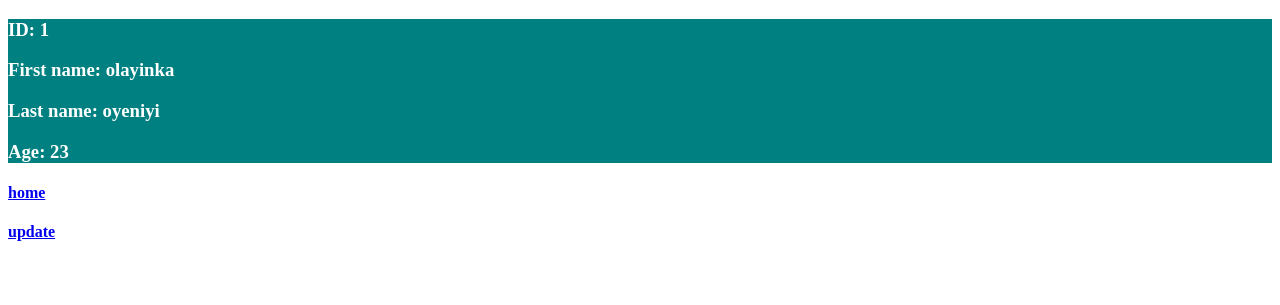
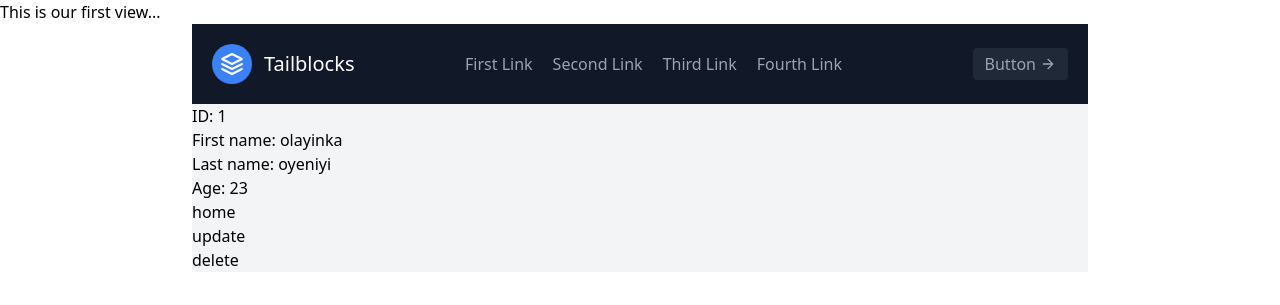
Before and after one commit to Taoheed-O/CRM_w_Django, a Django app: page /1/ in a window 1280 px wide. Shown: the top 305 px of the page. Run offline with Django 3.2, Linux system fonts and the light colour scheme; data comes from the database, SQL or seed files in the repository; both versions use the stored data as it was after the commit; some libraries are stand-ins or nearby versions.

Commit message:
navbar templates added..

```diff
--- a/TCRM/leads/templates/leads/homepage.html
+++ b/TCRM/leads/templates/leads/homepage.html
@@ -3,11 +3,15 @@
 <head>
     <meta charset="UTF-8">
     <title>Home</title>
+    <script src="https://cdn.tailwindcss.com"></script>
 </head>
 <body>
 <p> This is our first view...</p>
-<div style="background-color:teal;color:white;width:100%">
-    <h2 style="bg-color:black;width:100%"><u> Leads Details </u></h2>
+<div class="max-w-4xl bg-gray-100 mx-auto">
+    {% include 'leads/navbar.html' %}
+    {% block content %}
+    <div >
+    <h2><u> Leads Details </u></h2>
     {% for lead in leads %}
     <div>
         <h3><a href="/{{ lead.id }}"> {{lead.first_name}} {{lead.last_name}} </a> : {{lead.age}}</h3>
@@ -16,6 +20,8 @@
     <div>
         <h4><a href="/form">create lead</a></h4>
     </div>
+    </div>
+    {% endblock content %}
 </div>
 
 </body>
--- /dev/null
+++ b/TCRM/leads/templates/leads/navbar.html
@@ -0,0 +1,21 @@
+<header class="text-gray-400 bg-gray-900 body-font">
+  <div class="container mx-auto flex flex-wrap p-5 flex-col md:flex-row items-center">
+    <a class="flex title-font font-medium items-center text-white mb-4 md:mb-0">
+      <svg xmlns="http://www.w3.org/2000/svg" fill="none" stroke="currentColor" stroke-linecap="round" stroke-linejoin="round" stroke-width="2" class="w-10 h-10 text-white p-2 bg-blue-500 rounded-full" viewBox="0 0 24 24">
+        <path d="M12 2L2 7l10 5 10-5-10-5zM2 17l10 5 10-5M2 12l10 5 10-5"></path>
+      </svg>
+      <span class="ml-3 text-xl">Tailblocks</span>
+    </a>
+    <nav class="md:ml-auto md:mr-auto flex flex-wrap items-center text-base justify-center">
+      <a class="mr-5 hover:text-white">First Link</a>
+      <a class="mr-5 hover:text-white">Second Link</a>
+      <a class="mr-5 hover:text-white">Third Link</a>
+      <a class="mr-5 hover:text-white">Fourth Link</a>
+    </nav>
+    <button class="inline-flex items-center bg-gray-800 border-0 py-1 px-3 focus:outline-none hover:bg-gray-700 rounded text-base mt-4 md:mt-0">Button
+      <svg fill="none" stroke="currentColor" stroke-linecap="round" stroke-linejoin="round" stroke-width="2" class="w-4 h-4 ml-1" viewBox="0 0 24 24">
+        <path d="M5 12h14M12 5l7 7-7 7"></path>
+      </svg>
+    </button>
+  </div>
+</header>
--- a/TCRM/leads/urls.py
+++ b/TCRM/leads/urls.py
@@ -1,5 +1,5 @@
 from django.urls import path
-from .views import homepage, lead_details, lead_form, lead_update
+from .views import homepage, lead_details, lead_form, lead_update, lead_delete
 
 
 app_name = "leads"
@@ -9,6 +9,7 @@ urlpatterns = [
     path('', homepage, name="homepage"),
     path('form/', lead_form, name="lead_form" ),
     path('<int:pk>/update', lead_update, name="lead_update"),
+    path('<int:pk>/delete', lead_delete, name="lead_delete"),
     path('<int:pk>/', lead_details, name="lead_details"),
 
 ]
--- a/TCRM/leads/views.py
+++ b/TCRM/leads/views.py
@@ -44,7 +44,6 @@ def lead_update(request, pk):
     return render(request, 'lead_update.html', context)
 
 
-
 def lead_delete(request, pk):
     lead = Lead.objects.get(id=pk)
     lead.delete()
--- a/TCRM/templates/leadlist.html
+++ b/TCRM/templates/leadlist.html
@@ -1,11 +1,9 @@
-<!DOCTYPE html>
-<html lang="en">
-<head>
-    <meta charset="UTF-8">
-    <title>leads list</title>
-</head>
+{% extends 'leads/homepage.html' %}
+
+
+{% block content %}
 <body>
-<div style="background-color:teal;color:white;width:100%">
+<div>
     <h3> ID: {{ details.id }} </h3>
     <h3> First name: {{ details.first_name }} </h3>
     <h3> Last name: {{ details.last_name }} </h3>
@@ -14,7 +12,7 @@
 <div>
     <h4><a href="/">home</a></h4>
     <h4><a href="update">update</a></h4>
+    <h4><a href="delete">delete</a></h4>
 </div>
-
 </body>
-</html>
+{% endblock content %}
```
Also changed, not shown: TCRM/templates/lead_form.html (+5 -7 lines), TCRM/templates/lead_update.html (+6 -7 lines), TCRM/db.sqlite3.
